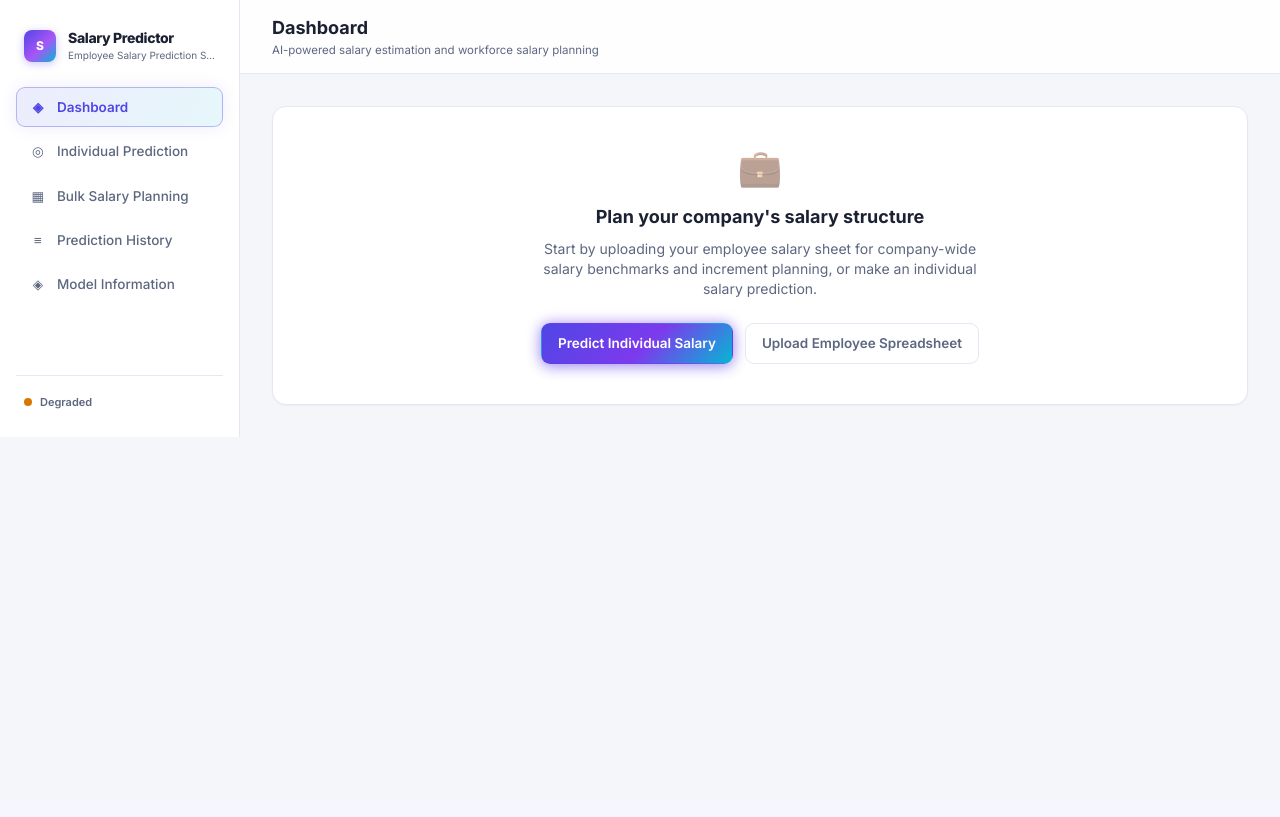
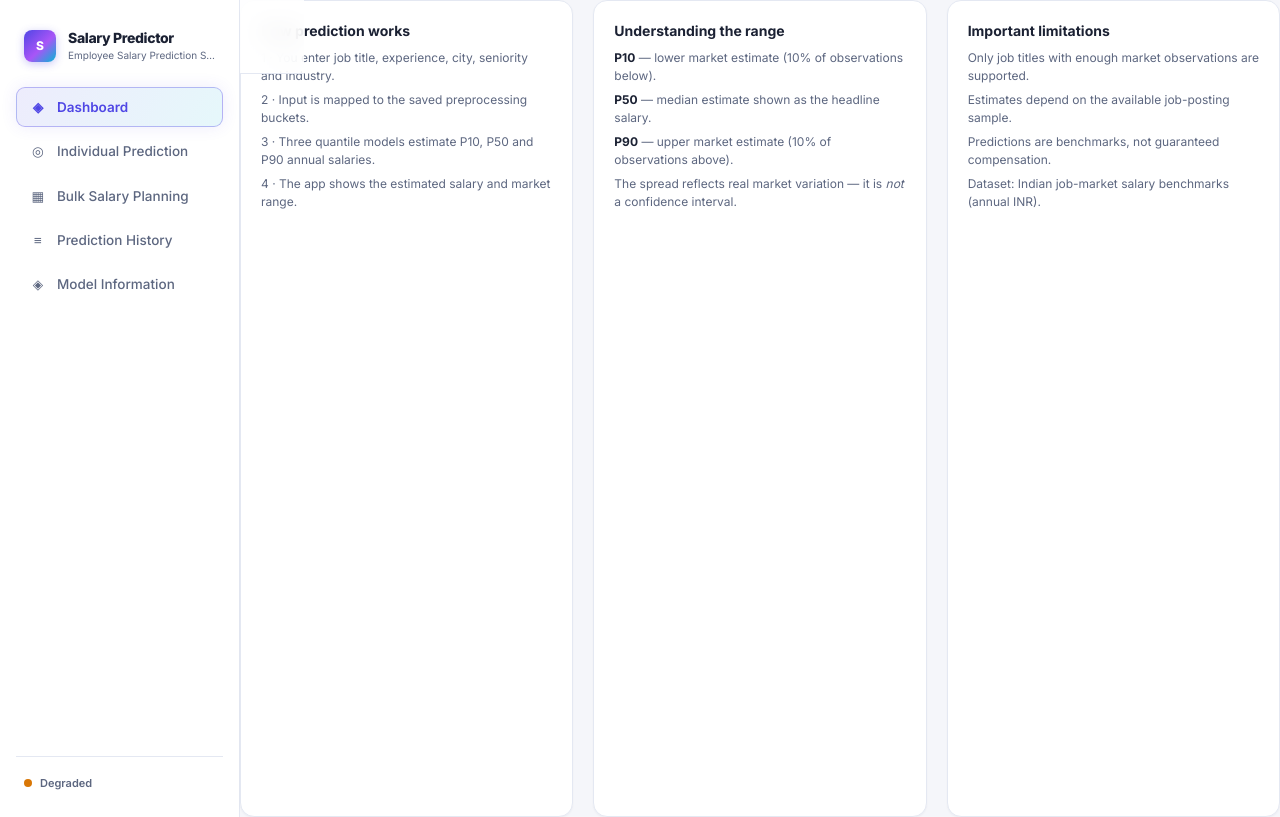
Before and after one commit to tarun2806/EmployeeSalaryPrediction, a Flask app: page / in a window 1280 px wide. Before the commit the page ends 437 px from the top, so only its background shows below. Run offline with Flask 3, Linux system fonts and the light colour scheme; data comes from the database, SQL or seed files in the repository; data that the repository does not hold is empty; some libraries are stand-ins or nearby versions.

Commit message:
fix(ui): fill viewport height on all tabs, add predict-page context cards
- .tab-content.active now min-height:100% so pages use full workspace
- Individual Prediction gains compact How-it-works / P10-P50-P90 /
  limitations cards below the form+result grid

Generated with [Devin](https://devin.ai)

Co-Authored-By: Devin <158243242+devin-ai-integration[bot]@users.noreply.github.com>

```diff
--- a/templates/index.html
+++ b/templates/index.html
@@ -76,7 +76,9 @@
 
         /* ---------- tabs / misc ---------- */
         .tab-content{display:none}
-        .tab-content.active{display:block;animation:fadeUp .25s ease}
+        .tab-content.active{display:block;animation:fadeUp .25s ease;min-height:100%}
+        .tab-content.active>.space-y-6{min-height:100%}
+        .tab-content.active>.space-y-6>*:last-child{margin-bottom:0}
         @keyframes fadeUp{from{opacity:0;transform:translateY(8px)}to{opacity:1;transform:translateY(0)}}
         .spinner{width:16px;height:16px;border:2px solid rgba(0,0,0,.15);border-top-color:var(--accent);border-radius:50%;animation:spin .7s linear infinite;display:inline-block}
         @keyframes spin{to{transform:rotate(360deg)}}
@@ -306,6 +308,35 @@
                             </div>
                             <p class="text-[10.5px] mt-4 leading-relaxed" style="color:var(--faint);">Model estimate only — not a causal prediction or employment decision. <span id="resultModel" class="mono"></span></p>
                         </div>
+                    </div>
+                </div>
+                <div class="grid grid-cols-1 lg:grid-cols-3 gap-5">
+                    <div class="card p-5">
+                        <h4 class="font-bold text-sm mb-2">How prediction works</h4>
+                        <ol class="text-[12px] space-y-1.5" style="color:var(--dim);">
+                            <li>1 · You enter job title, experience, city, seniority and industry.</li>
+                            <li>2 · Input is mapped to the saved preprocessing buckets.</li>
+                            <li>3 · Three quantile models estimate P10, P50 and P90 annual salaries.</li>
+                            <li>4 · The app shows the estimated salary and market range.</li>
+                        </ol>
+                    </div>
+                    <div class="card p-5">
+                        <h4 class="font-bold text-sm mb-2">Understanding the range</h4>
+                        <ul class="text-[12px] space-y-1.5" style="color:var(--dim);">
+                            <li><strong class="text-[var(--text)]">P10</strong> — lower market estimate (10% of observations below).</li>
+                            <li><strong class="text-[var(--text)]">P50</strong> — median estimate shown as the headline salary.</li>
+                            <li><strong class="text-[var(--text)]">P90</strong> — upper market estimate (10% of observations above).</li>
+                            <li>The spread reflects real market variation — it is <em>not</em> a confidence interval.</li>
+                        </ul>
+                    </div>
+                    <div class="card p-5">
+                        <h4 class="font-bold text-sm mb-2">Important limitations</h4>
+                        <ul class="text-[12px] space-y-1.5" style="color:var(--dim);">
+                            <li>Only job titles with enough market observations are supported.</li>
+                            <li>Estimates depend on the available job-posting sample.</li>
+                            <li>Predictions are benchmarks, not guaranteed compensation.</li>
+                            <li>Dataset: Indian job-market salary benchmarks (annual INR).</li>
+                        </ul>
                     </div>
                 </div>
             </section>
```
